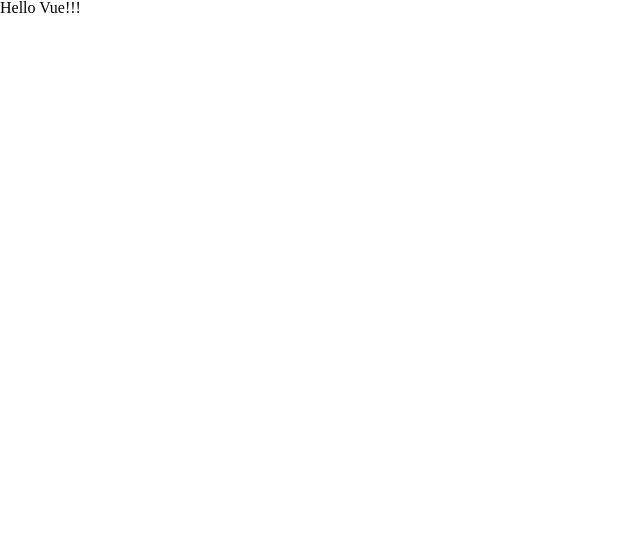
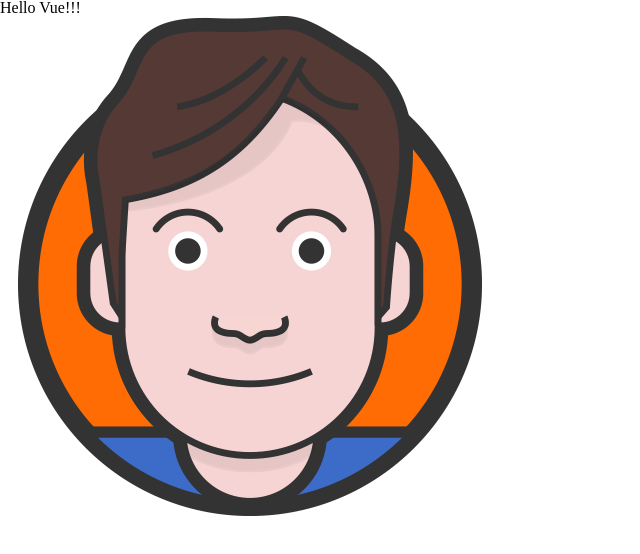
Before and after one commit to dmeegh/vue3-webpack-template, a Vue app: page / in a window 1280 px wide. Shown: the top 554 px of the page, without its empty margins (0-640 px from the left). Built offline with nearby package versions, Linux system fonts and the light colour scheme.

Commit message:
경로별칭 지정으로 assets 폴더에서 이미지 가져와 출력하는 예제 추가

```diff
--- a/src/App.vue
+++ b/src/App.vue
@@ -1,9 +1,15 @@
 <template>
   <h1>{{message}}</h1>
+  <HelloWorld />
 </template>
 
 <script>
+import HelloWorld from '~/components/HelloWorld';
+
 export default {
+  components: {
+    HelloWorld
+  },
   data() {
     return {
       message: 'Hello Vue!!!'
--- /dev/null
+++ b/src/components/HelloWorld.vue
@@ -0,0 +1,3 @@
+<template>
+  <img src="~assets/logo.png" alt="HEROPY" />
+</template>
```
